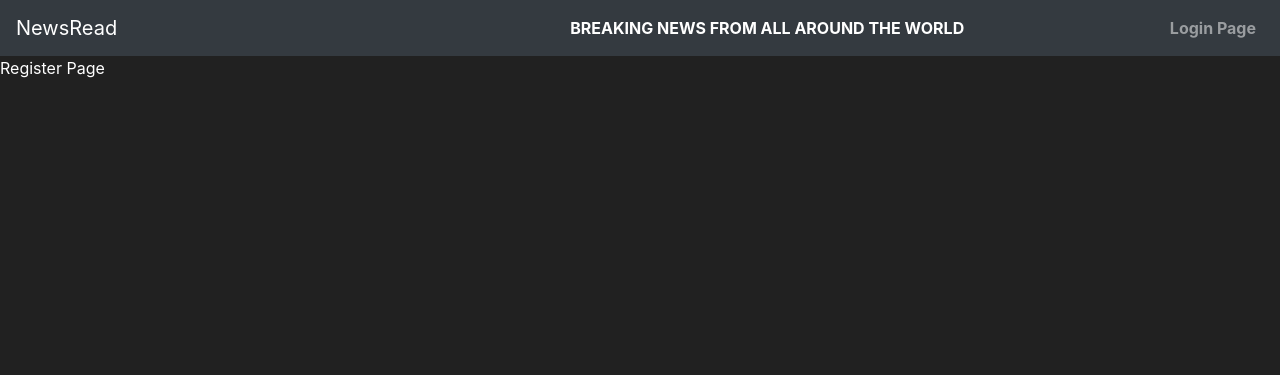
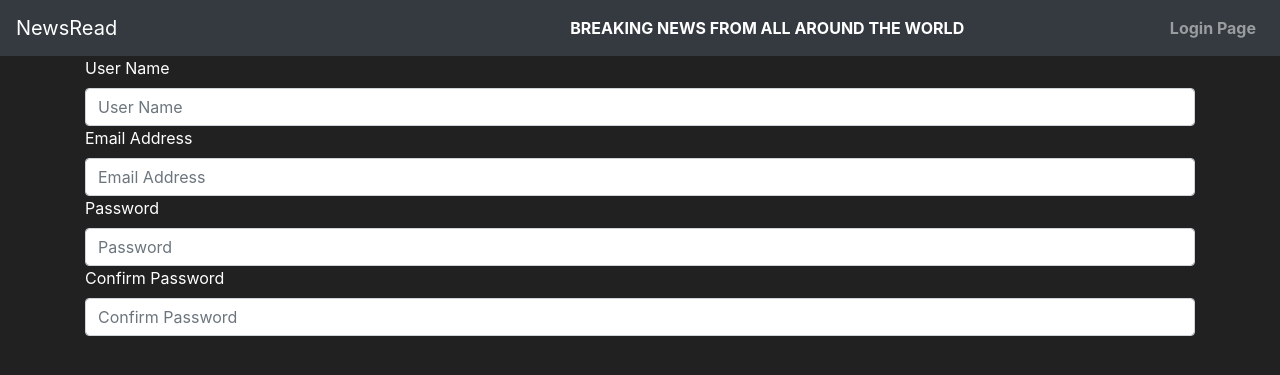
Before and after one commit to Kelvinskell/newsread, a Flask app: page / in a window 1280 px wide. Shown: the top 375 px of the page. Run offline with Flask 2, Linux system fonts and the light colour scheme; parts of the project's set-up code (start-up, migrations or seed data) failed here and were passed over; some libraries are stand-ins or nearby versions.

Commit message:
feat: Template register form

```diff
--- a/login-service/application/templates/register.html
+++ b/login-service/application/templates/register.html
@@ -5,5 +5,20 @@ NewsRead - Register
 {% endblock %}
 
 {% block content %}
-Register Page
+<div class="container">
+    <form method="POST" class=form-register style="color:white">
+      {{ form.username.label() }}
+      {{ form.username(class="form-control", placeholder="User Name") }}
+
+      {{ form.email_address.label() }}
+      {{ form.email_address(class="form-control", placeholder="Email Address") }}
+
+      {{ form.password1.label() }}
+      {{ form.password1(class="form-control", placeholder="Password") }}
+
+      {{ form.password2.label() }}
+      {{ form.password2(class="form-control", placeholder="Confirm Password") }}
+
+    </form>
+</div>
 {% endblock %}
```
